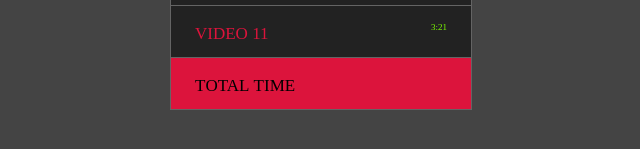
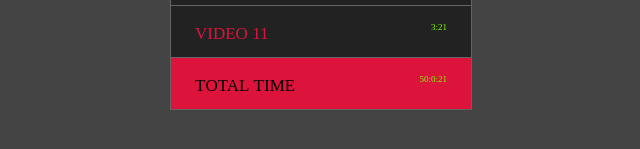
Before and after one commit to tony-eneh/js30-adding-up-time-with-reduce, a plain HTML site: page index.html in a window 1280 px wide. Shown: the part 563-712 px from the top of the page, 319-959 px from the left. Drawn offline with Linux system fonts and the light colour scheme.

Commit message:
Calculate and display total time

```diff
--- a/index.html
+++ b/index.html
@@ -69,6 +69,24 @@
         <li class="video" data-time="3:21">Video 11 <span>3:21</span></li>
         <li class=" video total" data-time="">Total time <span></span></li>
     </ul>
+
+    <script>
+        let totalSlot = document.querySelector('.total span');
+
+        //get total time
+        let totalTime = Array.from(document.querySelectorAll('[data-time]:not(.total)'))
+            .map((video) => video.dataset.time)
+            .reduce((total, timeString) => {
+                let [min, sec] = timeString.split(':');
+                return parseFloat(min * 60 + sec)
+            }, 0);
+        let hours = parseInt(totalTime / 360);
+        let mins = parseInt((totalTime % 360) / 60);
+        let secs = totalTime % 60;
+
+        //display total time
+        totalSlot.innerHTML = `${hours}:${mins}:${secs}`;
+    </script>
 </body>
 
 </html>
```
